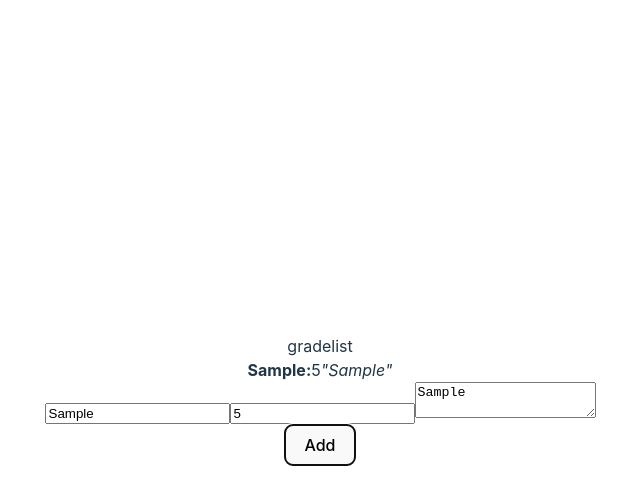
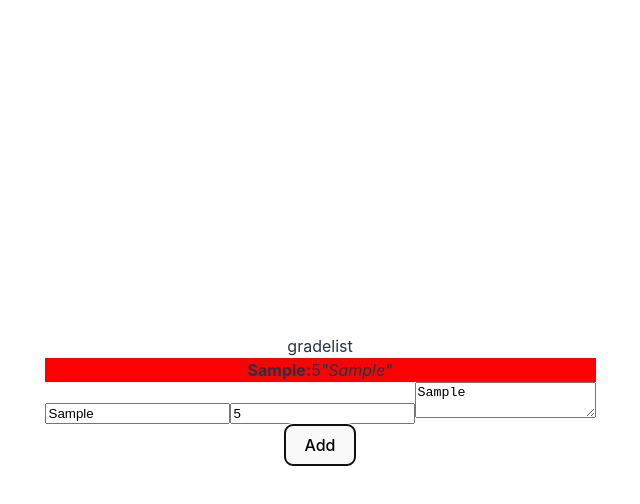
Before and after one commit to Xinginn/felix_ravella_eval_qualite_logicielle, a React (Vite) app: page / in a window 1280 px wide. Both pictures are taken after typing "Sample", "5", "Sample" into the empty fields and a click on the button "Add". Shown: the top 504 px of the page, without its empty margins (320-960 px from the left). Built offline with nearby package versions, Linux system fonts and the light colour scheme.

Commit message:
feat: import style

```diff
--- /dev/null
+++ b/src/assets/styles.css
@@ -0,0 +1,15 @@
+.red {
+  background-color: red;
+}
+
+.orange {
+  background-color: orange;
+}
+
+.yellow {
+  background-color: yellow;
+}
+
+.green {
+  background-color: green;
+}
--- a/src/grades/Grade.jsx
+++ b/src/grades/Grade.jsx
@@ -1,8 +1,21 @@
+import "../assets/styles.css"
+
 export function Grade({gradeData}) {
+
+  const styles = {
+    red:{
+      backgroundColor: "red",
+    }
+  }
+
+
+  function getGradeClass() {
+    return "red"
+  }
 
   return (
     <>
-      <div>
+      <div className={getGradeClass()}>
         <b>{gradeData.title}:</b><span >{gradeData.value}</span>
         <i>"{gradeData.comment}"</i>
       </div>
```
